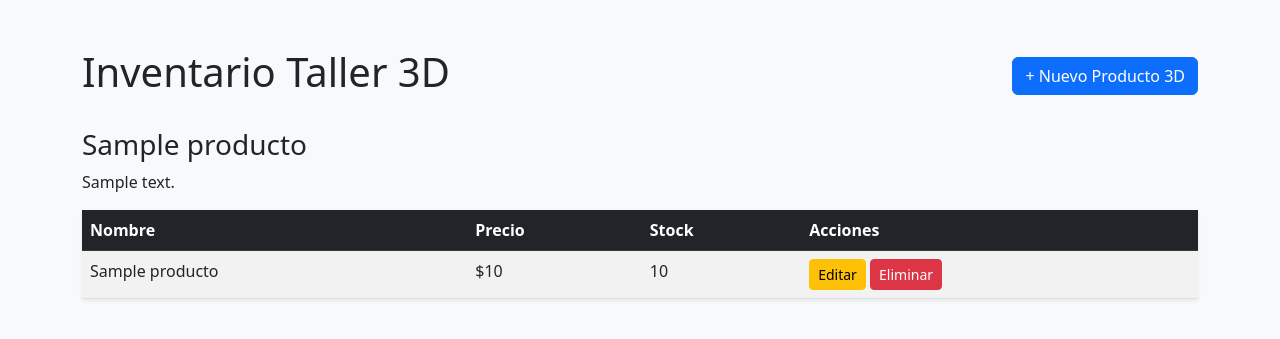
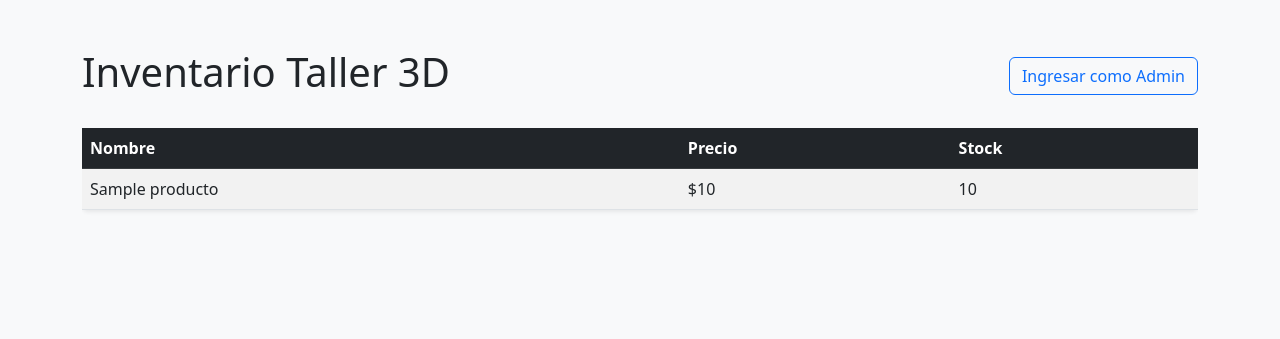
Before and after one commit to teof1986/taller_3d, a Django app: template inventario/templates/inventario/lista_productos.html in a window 1280 px wide. Shown: the top 339 px of the page. Run offline with Django 5.2, Linux system fonts and the light colour scheme; the template is opened without the code that fills it: most values are stand-ins (such as "Sample title", 1, 10 or a date in 2020).

Commit message:
Corregir sintaxis HTML y vista de administrador

```diff
--- a/inventario/templates/inventario/lista_productos.html
+++ b/inventario/templates/inventario/lista_productos.html
@@ -2,56 +2,62 @@
 <html lang="es">
 <head>
     <meta charset="UTF-8">
+    <meta name="viewport" content="width=device-width, initial-scale=1.0">
     <title>Inventario Taller 3D</title>
-    <!-- Bootstrap CSS opcional para un diseño rápido -->
+    <!-- Bootstrap CSS -->
     <link href="https://cdn.jsdelivr.net/npm/bootstrap@5.3.0/dist/css/bootstrap.min.css" rel="stylesheet">
 </head>
 <body class="bg-light">
     <div class="container mt-5">
+        <!-- Encabezado -->
         <div class="d-flex justify-content-between align-items-center mb-4">
             <h1>Inventario Taller 3D</h1>
+            <div>
+                {% if user.is_authenticated and user.is_superuser %}
                     <a href="{% url 'crear_producto' %}" class="btn btn-primary">+ Nuevo Producto 3D</a>
+                    <a href="/admin/logout/?next=/" class="btn btn-outline-secondary ms-2">Cerrar Sesión</a>
+                {% else %}
+                    <a href="/admin/login/?next=/" class="btn btn-outline-primary">Ingresar como Admin</a>
+                {% endif %}
+            </div>
         </div>
 
-        <table class="table table-striped table-hover shadow-sm bg-white">
+        <!-- Tabla de Productos -->
+        <div class="table-responsive">
+            <table class="table table-striped table-hover shadow-sm bg-white rounded">
                 <thead class="table-dark">
                     <tr>
                         <th>Nombre</th>
                         <th>Precio</th>
                         <th>Stock</th>
-                    <th>Acciones</th>
+                        {% if user.is_authenticated and user.is_superuser %}
+                            <th class="text-center">Acciones</th>
+                        {% endif %}
                     </tr>
                 </thead>
                 <tbody>
-                <!-- En tu archivo .html -->
-
-<!-- Todos ven el producto -->
-<h3>{{ producto.nombre }}</h3>
-<p>{{ producto.descripcion }}</p>
-
-<!-- Solo el admin ve las opciones de modificación -->
-{% if user.is_authenticated and user.is_superuser %}
-    <a href="{% url 'crear_producto' %}" class="btn">Agregar Nuevo</a>
-    <a href="{% url 'editar_producto' producto.id %}" class="btn">Editar</a>
-    <a href="{% url 'eliminar_producto' producto.id %}" class="btn">Eliminar</a>
-{% endif %}
                     {% for producto in productos %}
                     <tr>
                         <td>{{ producto.nombre }}</td>
                         <td>${{ producto.precio }}</td>
                         <td>{{ producto.stock }}</td>
-                    <td>
-                        <a href="{% url 'editar_producto' producto.id %}" class="btn btn-sm btn-warning">Editar</a>
+                        {% if user.is_authenticated and user.is_superuser %}
+                            <td class="text-center">
+                                <a href="{% url 'editar_producto' producto.id %}" class="btn btn-sm btn-warning me-1">Editar</a>
                                 <a href="{% url 'eliminar_producto' producto.id %}" class="btn btn-sm btn-danger">Eliminar</a>
                             </td>
+                        {% endif %}
                     </tr>
                     {% empty %}
                     <tr>
-                    <td colspan="4" class="text-center text-muted">No hay productos registrados en el taller.</td>
+                        <td colspan="{% if user.is_authenticated and user.is_superuser %}4{% else %}3{% endif %}" class="text-center text-muted py-4">
+                            No hay productos registrados en el taller.
+                        </td>
                     </tr>
                     {% endfor %}
                 </tbody>
             </table>
         </div>
+    </div>
 </body>
 </html>
```
Lines whose indentation alone changed are shown as unchanged.
